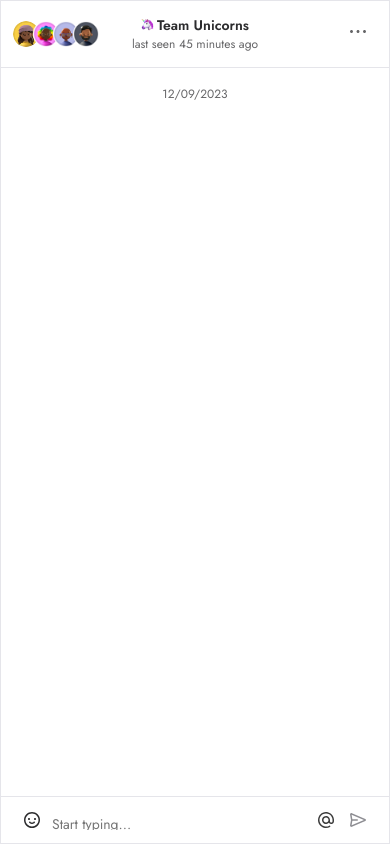
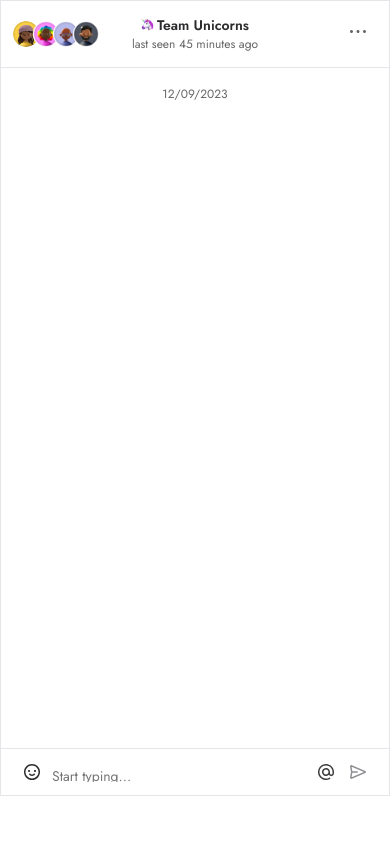
Before and after one commit to Progprofesion/Chat-bot, a Next.js app: page / in a window 390 px wide. Built offline with nearby package versions, Linux system fonts and the light colour scheme.

Commit message:
fixTagsHeightMessages

```diff
--- a/pages/_document.tsx
+++ b/pages/_document.tsx
@@ -6,10 +6,6 @@ class MyDocument extends Document {
       <Html lang="ru">
         <Head>
           <meta charSet="UTF-8" />
-          <meta
-            name="viewport"
-            content="width=device-width, initial-scale=1.0"
-          />
           <meta
             name="description"
             content="Mary's simple recipe for maple bacon donuts
--- a/styles/Messages.module.css
+++ b/styles/Messages.module.css
@@ -39,6 +39,6 @@
 
 @media(max-width: 767px) {
     .messages {
-        min-height: 100vh;
+        min-height: calc(100vh - 48px);
     }
 }
```
